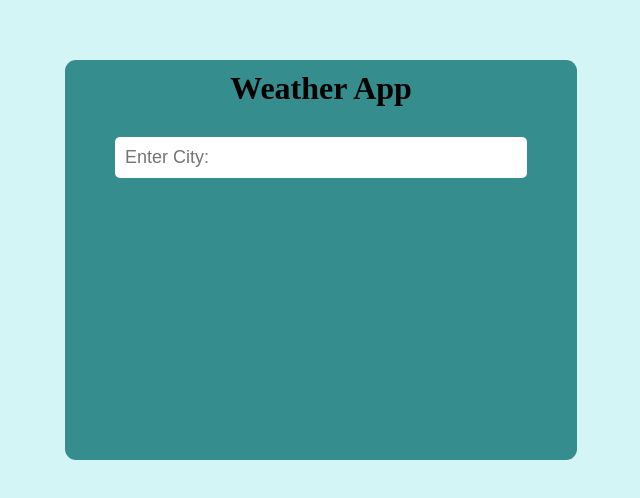
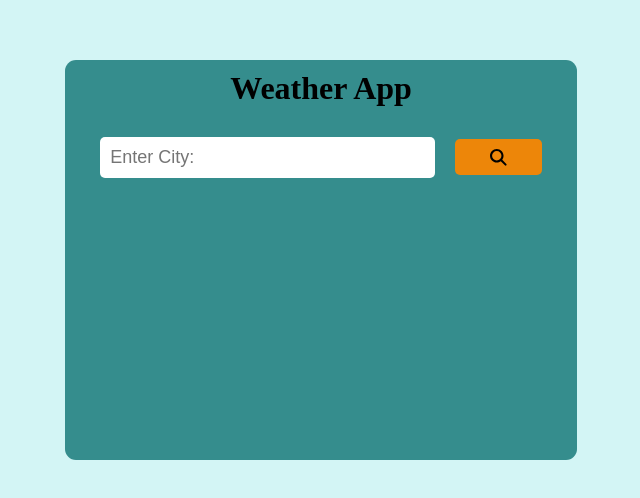
Before and after one commit to zahraRostami1999/weather-app, a React (Create React App) app: page / in a window 1280 px wide. Shown: the part 140-638 px from the top of the page, without its empty margins (319-959 px from the left). Built offline with nearby package versions, Linux system fonts and the light colour scheme.

Commit message:
edit weather component: import search icon

```diff
--- a/src/components/weather/Weather.jsx
+++ b/src/components/weather/Weather.jsx
@@ -1,4 +1,7 @@
 import styled from "./weather.module.css";
+import { FontAwesomeIcon } from "@fortawesome/react-fontawesome";
+import { faSearch } from "@fortawesome/free-solid-svg-icons";
+
 
 function Weather() {
   return (
@@ -8,8 +11,14 @@
           <h1>Weather App</h1>
         </div>
         <div className={styled.search}>
-            <input type="text" placeholder="Enter City:"/>
-
+          <input type="text" placeholder="Enter City:" />
+          <button>
+            <FontAwesomeIcon
+              icon={faSearch}
+              size="lg"
+              style={{ color: "black"}}
+            />
+          </button>
         </div>
       </div>
     </div>
```
